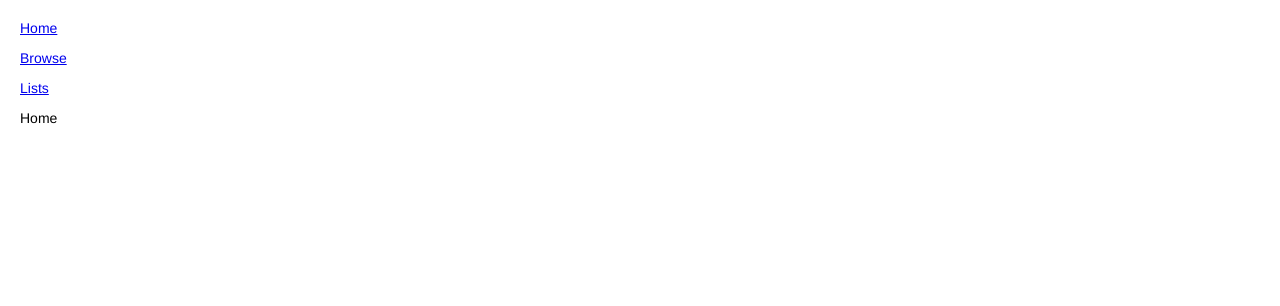
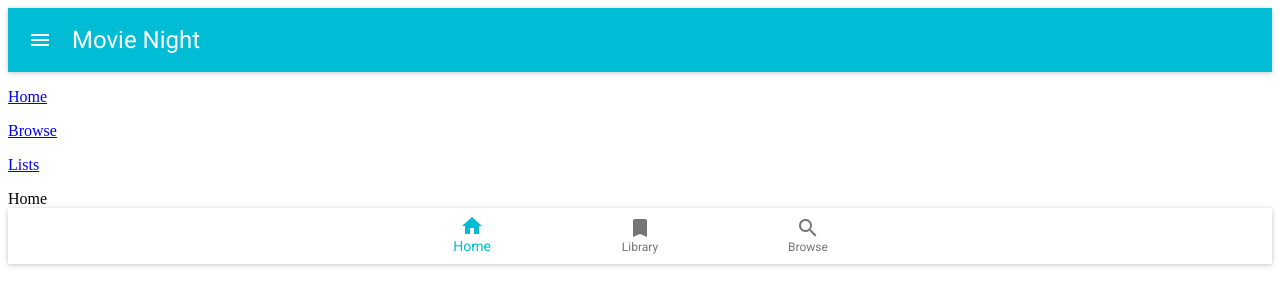
Before and after one commit to thigabiga/movie-night, a React (Create React App) app: page / in a window 1280 px wide. Shown: the top 306 px of the page. Built offline with nearby package versions, Linux system fonts and the light colour scheme.

Commit message:
added bottom navigation and material ui

```diff
--- a/package.json
+++ b/package.json
@@ -3,10 +3,13 @@
   "version": "0.1.0",
   "private": true,
   "dependencies": {
+    "material-design-icons": "^3.0.1",
+    "material-ui": "^0.20.0",
     "react": "^16.3.2",
     "react-dom": "^16.3.2",
     "react-router-dom": "^4.2.2",
-    "react-scripts": "1.1.4"
+    "react-scripts": "1.1.4",
+    "react-tap-event-plugin": "^3.0.2"
   },
   "scripts": {
     "start": "react-scripts start",
--- a/src/App.js
+++ b/src/App.js
@@ -1,5 +1,13 @@
 import React, {Component} from "react";
 import {BrowserRouter as Router, Route, Link, Switch} from 'react-router-dom';
+
+// STYLES
+import MuiThemeProvider from 'material-ui/styles/MuiThemeProvider';
+import AppBar from 'material-ui/AppBar';
+import FlatButton from 'material-ui/FlatButton';
+
+// COMPONENTS
+import BottomNav from "./Components/BottomNav.js";
 import FilterableMovieTable from "./Components/FilterableMovieTable.js";
 import Home from "./Components/Home.js";
 import Browse from "./Components/Browse.js";
@@ -10,6 +18,11 @@ class App extends Component {
     return (
       <Router>
         <div>
+        <MuiThemeProvider>
+          <AppBar title="Movie Night" />
+
+        </MuiThemeProvider>
+
           <p>
             <Link to="/">Home</Link>
           </p>
@@ -23,9 +36,14 @@ class App extends Component {
           <Switch>
             <Route exact path="/" component={Home} />
             <Route exact path="/browse" component={Browse} />
-            <Route path="/lists" component={FilterableMovieTable} />
+            <MuiThemeProvider><Route path="/lists" component={FilterableMovieTable} /></MuiThemeProvider>
             <Route path="/*" component={NotFound} />
           </Switch>
+
+        <MuiThemeProvider>
+          <BottomNav />
+        </MuiThemeProvider>
+
         </div>
       </Router>
     );
--- /dev/null
+++ b/src/Components/BottomNav.js
@@ -0,0 +1,49 @@
+import React, {Component} from 'react';
+import FontIcon from 'material-ui/FontIcon';
+import {BottomNavigation, BottomNavigationItem} from 'material-ui/BottomNavigation';
+import Paper from 'material-ui/Paper';
+
+const homeIcon = <FontIcon className="material-icons">home</FontIcon>;
+const bookmarkIcon = <FontIcon className="material-icons">bookmark</FontIcon>;
+const browseIcon = <FontIcon className="material-icons">search</FontIcon>;
+
+/**
+ * A simple example of `BottomNavigation`, with three labels and icons
+ * provided. The selected `BottomNavigationItem` is determined by application
+ * state (for instance, by the URL).
+ */
+
+class BottomNav extends Component {
+  state = {
+    selectedIndex: 0,
+  };
+
+  select = (index) => this.setState({selectedIndex: index});
+
+  render() {
+    return (
+      <Paper zDepth={1}>
+        <BottomNavigation selectedIndex={this.state.selectedIndex}>
+          <BottomNavigationItem
+            label="Home"
+            icon={homeIcon}
+            onClick={() => this.select(0)}
+          />
+          <BottomNavigationItem
+            label="Library"
+            icon={bookmarkIcon}
+            onClick={() => this.select(1)}
+          />
+          <BottomNavigationItem
+            label="Browse"
+            icon={browseIcon}
+            onClick={() => this.select(2)}
+          />
+        </BottomNavigation>
+      </Paper>
+    );
+  }
+}
+
+
+export default BottomNav;
--- a/src/index.css
+++ b/src/index.css
@@ -1,9 +1,12 @@
-body {
+@import url('https://fonts.googleapis.com/css?family=Roboto:300,400,500');
+@import url('https://fonts.googleapis.com/icon?family=Material+Icons');
+
+/* body {
   color: black;
   font-family: Helvetica, sans-serif;
   font-size: 14px;
   margin: 20px;
-}
+} */
 
 td {
   padding: 10px;
```
Also changed, not shown: 1 other file (tests, documents, lock files or other folders).
